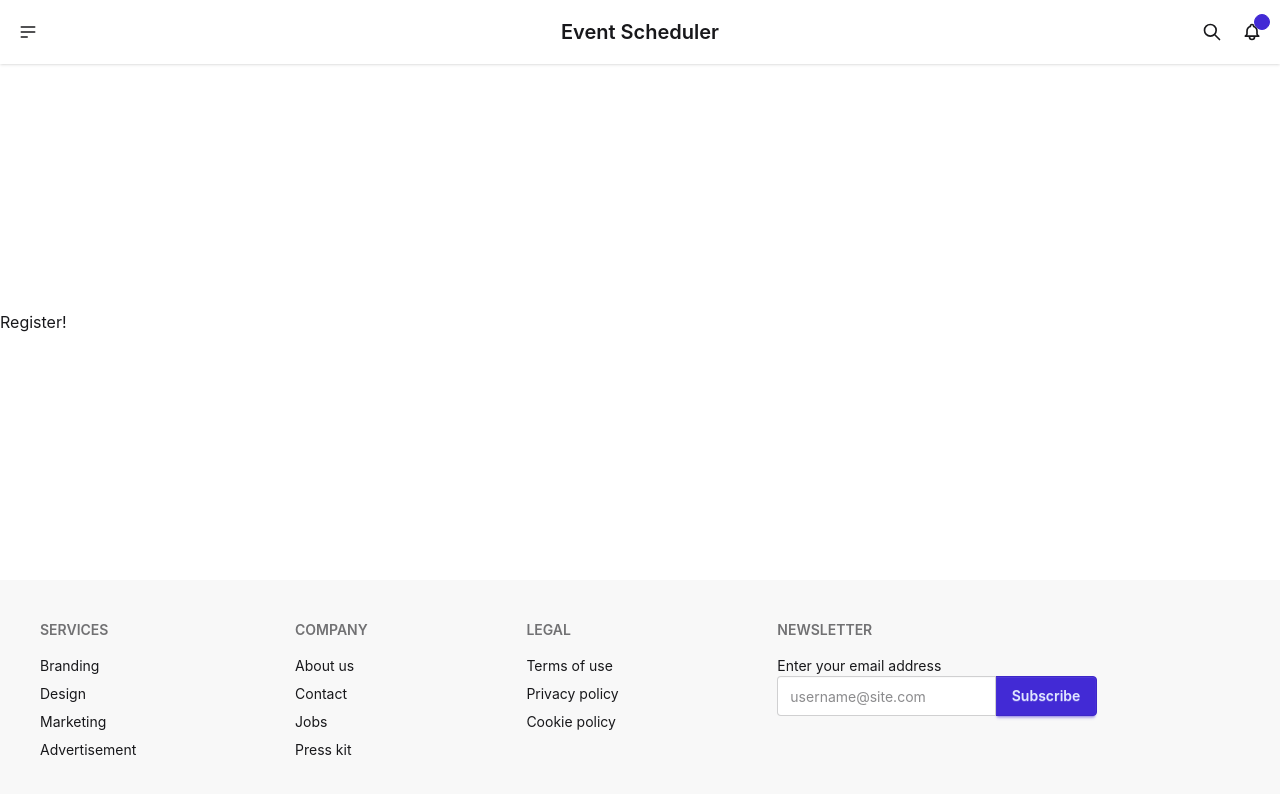
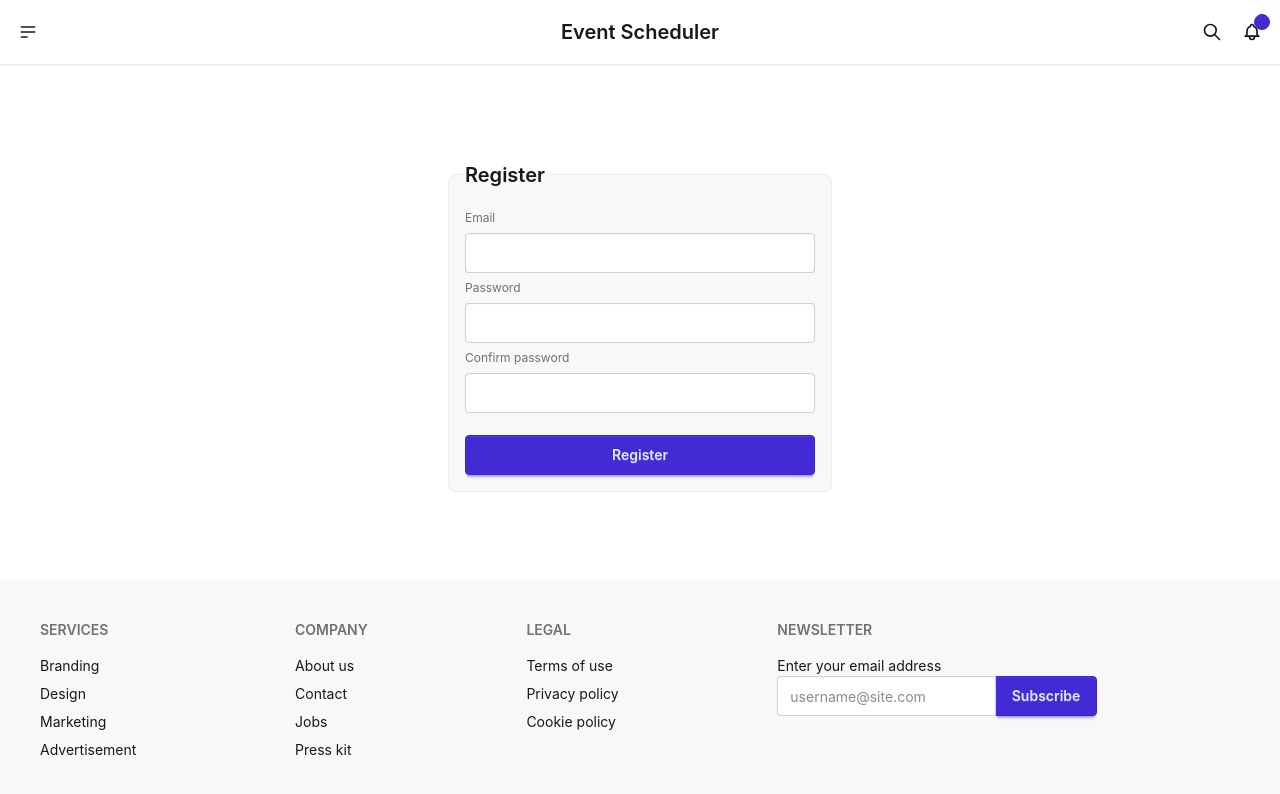
Before and after one commit to EliasKleinlein/Events-in-RTS, a React (Vite) app: page /register in a window 1280 px wide. Shown: the top 794 px of the page. Built offline with nearby package versions, Linux system fonts and the light colour scheme; no server answers.

Commit message:
add login and registration forms

```diff
--- a/src/pages/Login.jsx
+++ b/src/pages/Login.jsx
@@ -1,5 +1,84 @@
+import { useState } from "react";
+import { useNavigate } from "react-router";
+
+import { useAuth } from "../context/useAuth";
+
 const Login = () => {
-  return <div>Login!</div>;
+  const [email, setEmail] = useState("");
+  const [password, setPassword] = useState("");
+  const [error, setError] = useState("");
+  const [isSubmitting, setIsSubmitting] = useState(false);
+
+  const { login } = useAuth();
+  const navigate = useNavigate();
+
+  const handleSubmit = async (event) => {
+    event.preventDefault();
+    setError("");
+    setIsSubmitting(true);
+
+    try {
+      await login(email.trim(), password);
+      navigate("/");
+    } catch (caughtError) {
+      setError(caughtError.message);
+    } finally {
+      setIsSubmitting(false);
+    }
+  };
+
+  return (
+    <div className="mx-auto max-w-sm py-8">
+      <form onSubmit={handleSubmit}>
+        <fieldset className="fieldset bg-base-200 border-base-300 rounded-box border p-4">
+          <legend className="fieldset-legend text-xl">Login</legend>
+
+          <label className="label" htmlFor="email">
+            Email
+          </label>
+          <input
+            id="email"
+            name="email"
+            type="email"
+            className="input w-full"
+            value={email}
+            onChange={(event) => setEmail(event.target.value)}
+            autoComplete="email"
+            required
+          />
+
+          <label className="label" htmlFor="password">
+            Password
+          </label>
+          <input
+            id="password"
+            name="password"
+            type="password"
+            className="input w-full"
+            value={password}
+            onChange={(event) => setPassword(event.target.value)}
+            autoComplete="current-password"
+            minLength={8}
+            required
+          />
+
+          {error && (
+            <p className="text-error mt-2" role="alert">
+              {error}
+            </p>
+          )}
+
+          <button
+            type="submit"
+            className="btn btn-primary mt-4 w-full"
+            disabled={isSubmitting}
+          >
+            {isSubmitting ? "Signing in..." : "Login"}
+          </button>
+        </fieldset>
+      </form>
+    </div>
+  );
 };
 
 export default Login;
--- a/src/pages/Register.jsx
+++ b/src/pages/Register.jsx
@@ -1,5 +1,104 @@
+import { useState } from "react";
+import { useNavigate } from "react-router";
+
+import { useAuth } from "../context/useAuth";
+
 const Register = () => {
-  return <div>Register!</div>;
+  const [email, setEmail] = useState("");
+  const [password, setPassword] = useState("");
+  const [confirmPassword, setConfirmPassword] = useState("");
+  const [error, setError] = useState("");
+  const [isSubmitting, setIsSubmitting] = useState(false);
+
+  const { register } = useAuth();
+  const navigate = useNavigate();
+  const handleSubmit = async (event) => {
+    event.preventDefault();
+    setError("");
+
+    if (password !== confirmPassword) {
+      setError("Passwords do not match.");
+      return;
+    }
+
+    setIsSubmitting(true);
+
+    try {
+      await register(email.trim(), password);
+      navigate("/login");
+    } catch (caughtError) {
+      setError(caughtError.message);
+    } finally {
+      setIsSubmitting(false);
+    }
+  };
+  return (
+    <div className="mx-auto max-w-sm py-8">
+      <form onSubmit={handleSubmit}>
+        <fieldset className="fieldset bg-base-200 border-base-300 rounded-box border p-4">
+          <legend className="fieldset-legend text-xl">Register</legend>
+
+          <label className="label" htmlFor="email">
+            Email
+          </label>
+          <input
+            id="email"
+            name="email"
+            type="email"
+            className="input w-full"
+            value={email}
+            onChange={(event) => setEmail(event.target.value)}
+            autoComplete="email"
+            required
+          />
+
+          <label className="label" htmlFor="password">
+            Password
+          </label>
+          <input
+            id="password"
+            name="password"
+            type="password"
+            className="input w-full"
+            value={password}
+            onChange={(event) => setPassword(event.target.value)}
+            autoComplete="new-password"
+            minLength={8}
+            required
+          />
+
+          <label className="label" htmlFor="confirmPassword">
+            Confirm password
+          </label>
+          <input
+            id="confirmPassword"
+            name="confirmPassword"
+            type="password"
+            className="input w-full"
+            value={confirmPassword}
+            onChange={(event) => setConfirmPassword(event.target.value)}
+            autoComplete="new-password"
+            minLength={8}
+            required
+          />
+
+          {error && (
+            <p className="text-error mt-2" role="alert">
+              {error}
+            </p>
+          )}
+
+          <button
+            type="submit"
+            className="btn btn-primary mt-4 w-full"
+            disabled={isSubmitting}
+          >
+            {isSubmitting ? "Creating account..." : "Register"}
+          </button>
+        </fieldset>
+      </form>
+    </div>
+  );
 };
 
 export default Register;
```
